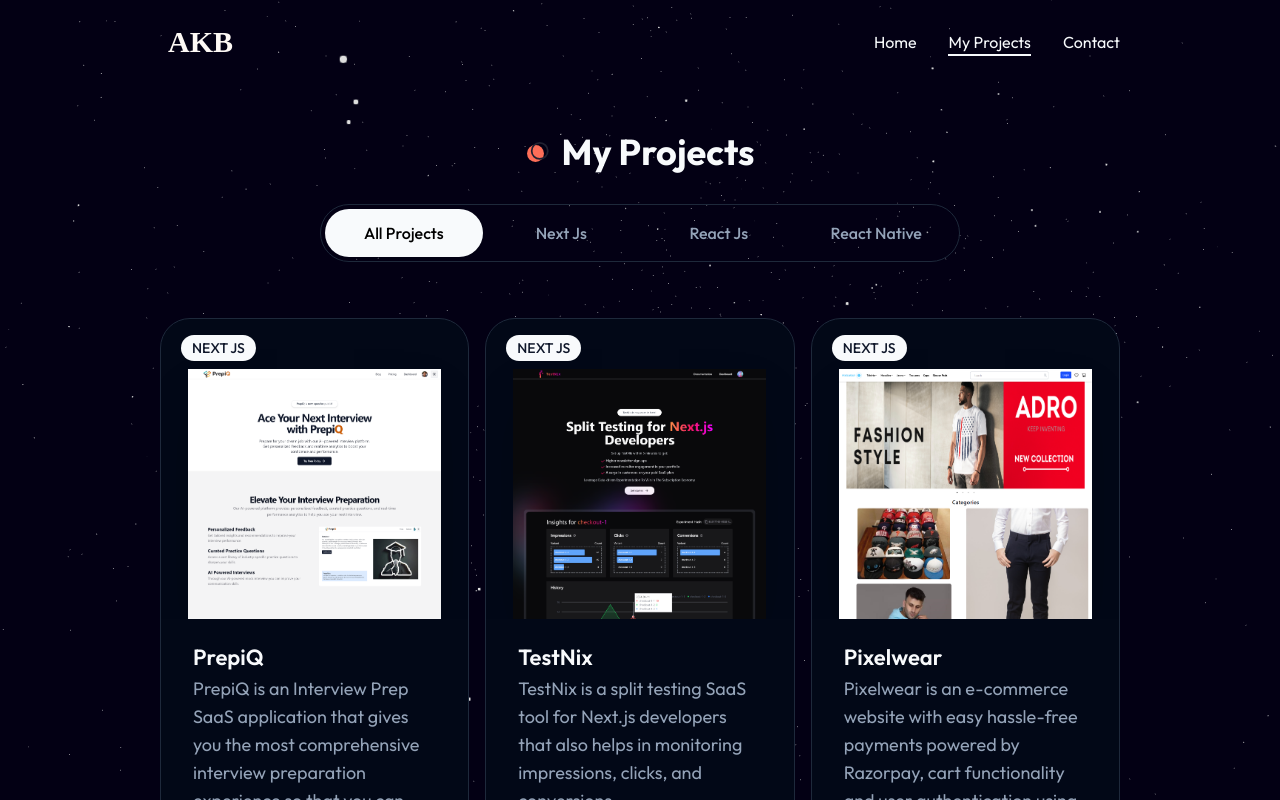
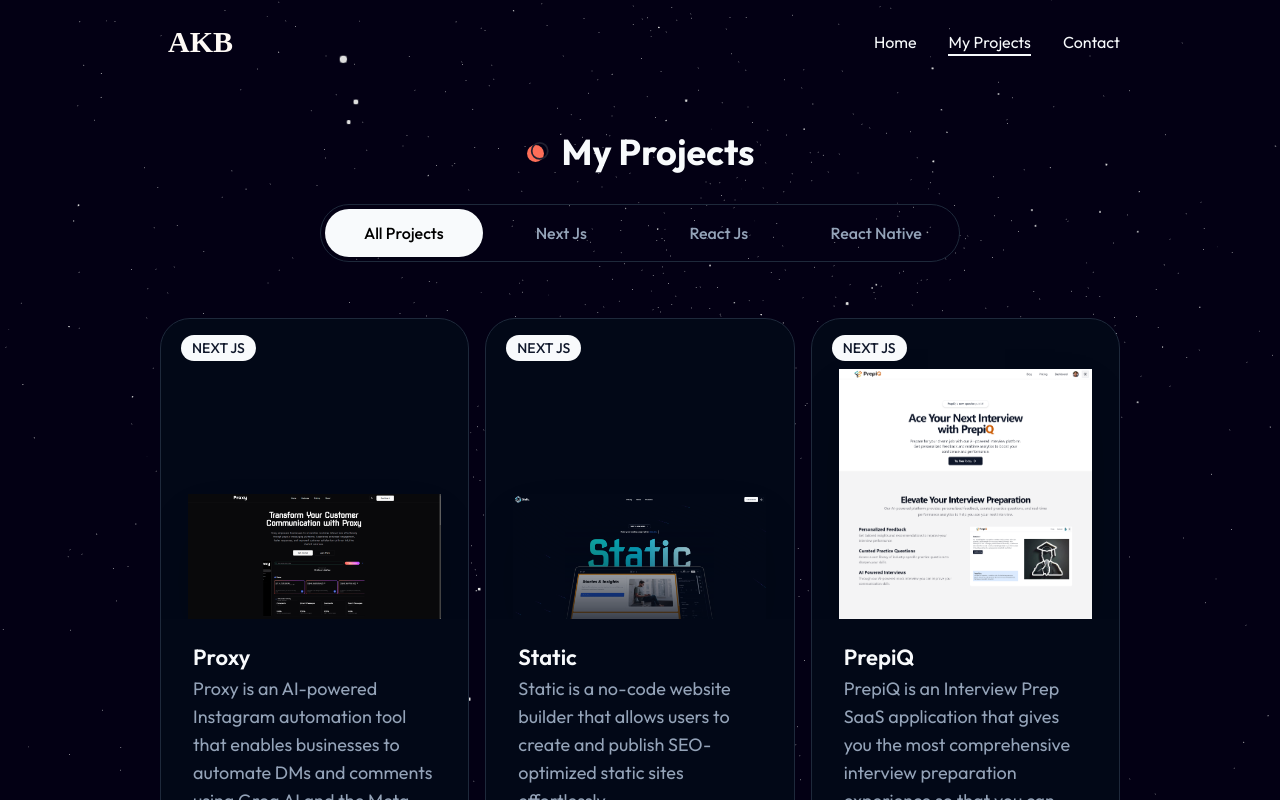
Before and after one commit to abhirupkumar/nextjs-portfolio-website, a Next.js app: page /projects in a window 1280 px wide. Shown: the top 800 px of the page. Built offline with nearby package versions, Linux system fonts and the light colour scheme.

Commit message:
chore: Add new projects Proxy and Static to projectData.js

```diff
--- a/projectData.js
+++ b/projectData.js
@@ -1,4 +1,22 @@
 export const projectData = [
+    {
+        image: '/work/proxy.png',
+        category: 'next js',
+        name: 'Proxy',
+        description:
+            'Proxy is an AI-powered Instagram automation tool that enables businesses to automate DMs and comments using Groq AI and the Meta API.',
+        link: 'https://proxy-akb.vercel.app',
+        github: 'https://github.com/abhirupkumar/proxy',
+    },
+    {
+        image: '/work/static.png',
+        category: 'next js',
+        name: 'Static',
+        description:
+            'Static is a no-code website builder that allows users to create and publish SEO-optimized static sites effortlessly',
+        link: 'https://static-akb.vercel.app',
+        github: 'https://github.com/abhirupkumar/static',
+    },
     {
         image: '/work/prepiq.png',
         category: 'next js',
```
Also changed, not shown: public/work/proxy.png (added), public/work/static.png (added).
